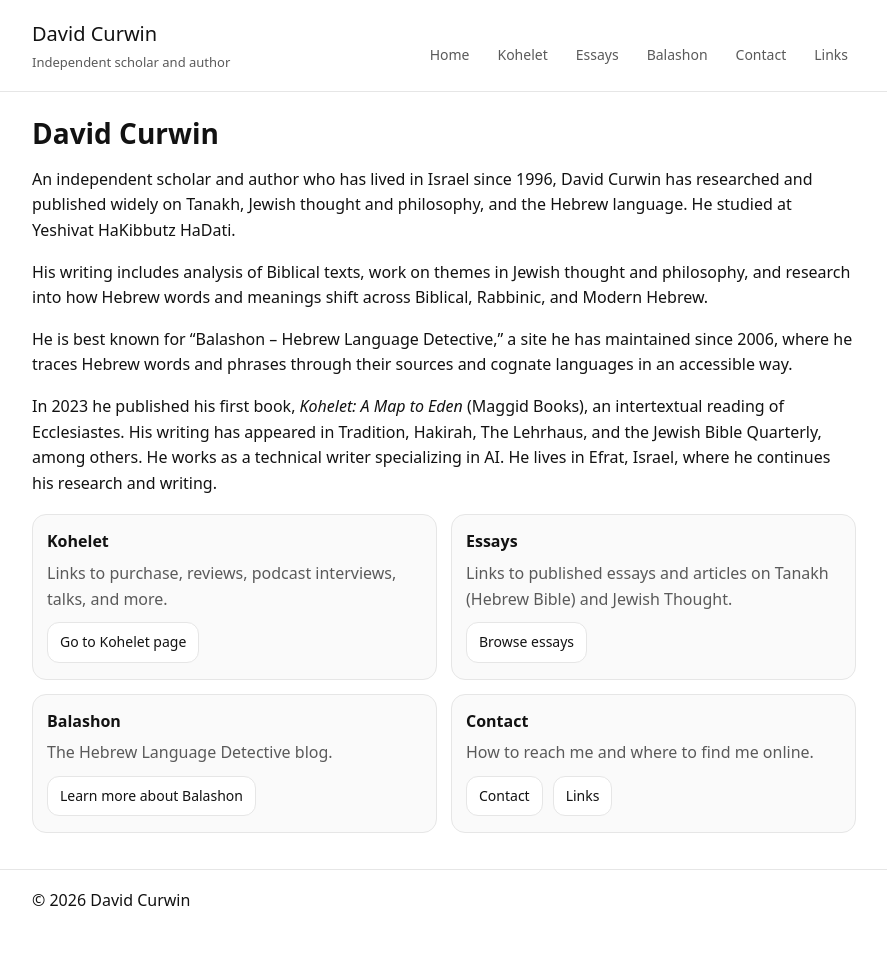
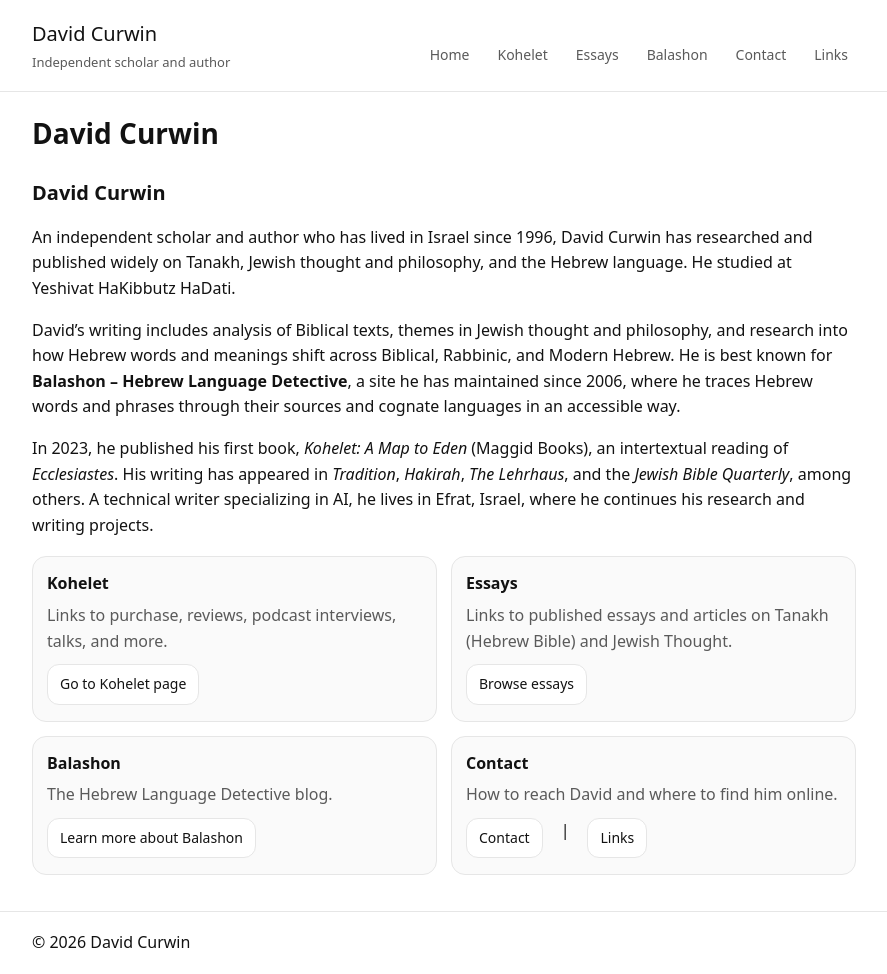
Before and after one commit to davidcurwin/davidcurwin.github.io, a Jekyll site: the page built from index.md, in a window 1280 px wide. Shown: the whole page, without its empty margins (196-1083 px from the left). Built offline with Jekyll 4.4.1, drawn with Linux system fonts in a browser that asks for light colours; before the commit the page ends 932 px from its top, so only the background shows below that.

Commit message:
Revise David Curwin's biography in index.md
Updated the biography of David Curwin, refining the text for clarity and conciseness.

```diff
--- a/index.md
+++ b/index.md
@@ -5,14 +5,13 @@ heading: David Curwin
 permalink: /
 ---
 
+## David Curwin
+
 <p class="lede">An independent scholar and author who has lived in Israel since 1996, David Curwin has researched and published widely on Tanakh, Jewish thought and philosophy, and the Hebrew language. He studied at Yeshivat HaKibbutz HaDati.</p>
 
-His writing includes analysis of Biblical texts, work on themes in Jewish thought and philosophy, and research into how Hebrew words and meanings shift across Biblical, Rabbinic, and Modern Hebrew.
+David's writing includes analysis of Biblical texts, themes in Jewish thought and philosophy, and research into how Hebrew words and meanings shift across Biblical, Rabbinic, and Modern Hebrew. He is best known for <strong>Balashon – Hebrew Language Detective</strong>, a site he has maintained since 2006, where he traces Hebrew words and phrases through their sources and cognate languages in an accessible way.
 
-He is best known for “Balashon – Hebrew Language Detective,” a site he has maintained since 2006, where he traces Hebrew words and phrases through their sources and cognate languages in an accessible way.
-
-In 2023 he published his first book, *Kohelet: A Map to Eden* (Maggid Books), an intertextual reading of Ecclesiastes. His writing has appeared in Tradition, Hakirah, The Lehrhaus, and the Jewish Bible Quarterly, among others. He works as a technical writer specializing in AI. He lives in Efrat, Israel, where he continues his research and writing.
-
+In 2023, he published his first book, <em>Kohelet: A Map to Eden</em> (Maggid Books), an intertextual reading of <em>Ecclesiastes</em>. His writing has appeared in <em>Tradition</em>, <em>Hakirah</em>, <em>The Lehrhaus</em>, and the <em>Jewish Bible Quarterly</em>, among others. A technical writer specializing in AI, he lives in Efrat, Israel, where he continues his research and writing projects.
 
 <div class="cards">
   <div class="card">
@@ -32,7 +31,11 @@ In 2023 he published his first book, *Kohelet: A Map to Eden* (Maggid Books), an
   </div>
   <div class="card">
     <h3>Contact</h3>
-    <div class="muted">How to reach me and where to find me online.</div>
-    <div class="btnrow"><a class="btn" href="{{ '/contact/' | relative_url }}">Contact</a> <a class="btn" href="{{ '/links/' | relative_url }}">Links</a></div>
+    <div class="muted">How to reach David and where to find him online.</div>
+    <div class="btnrow">
+      <a class="btn" href="{{ '/contact/' | relative_url }}">Contact</a>
+      <span style="margin: 0 0.5em;">|</span>
+      <a class="btn" href="{{ '/links/' | relative_url }}">Links</a>
+    </div>
   </div>
 </div>
```
